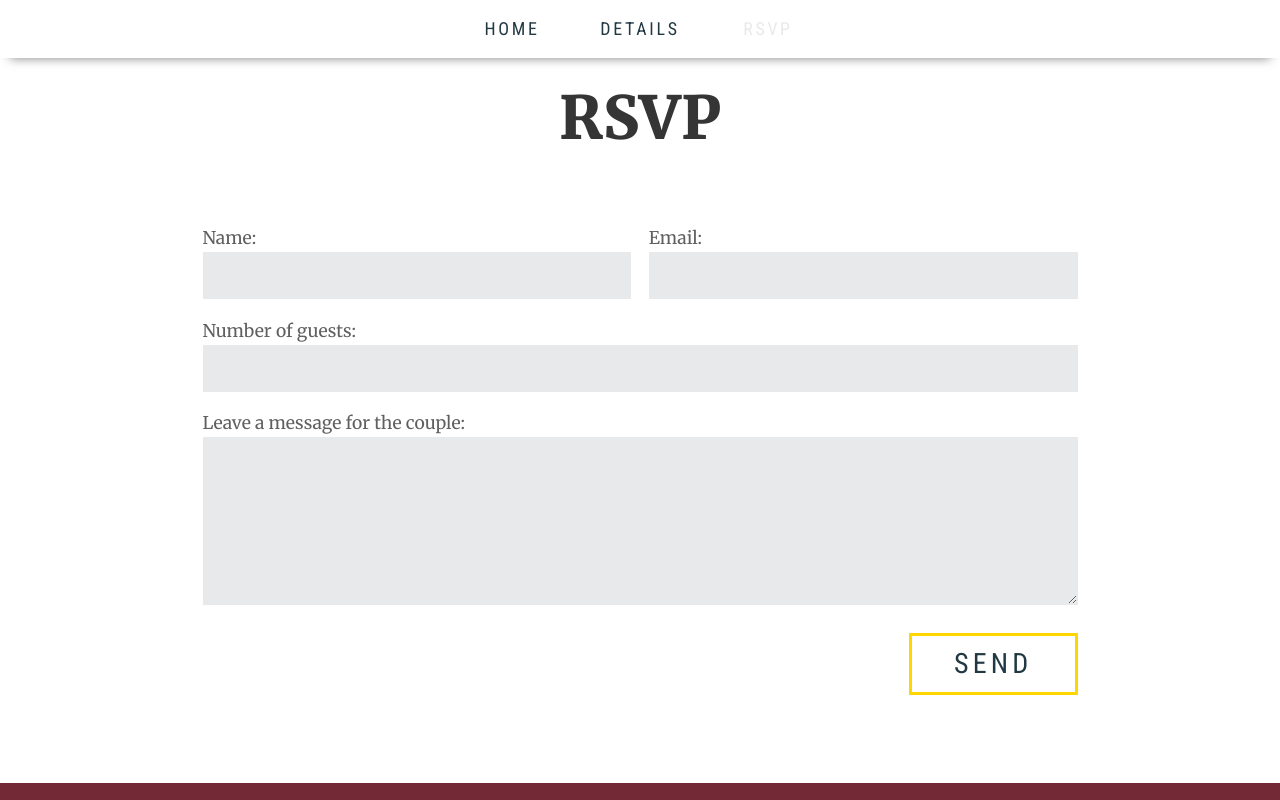
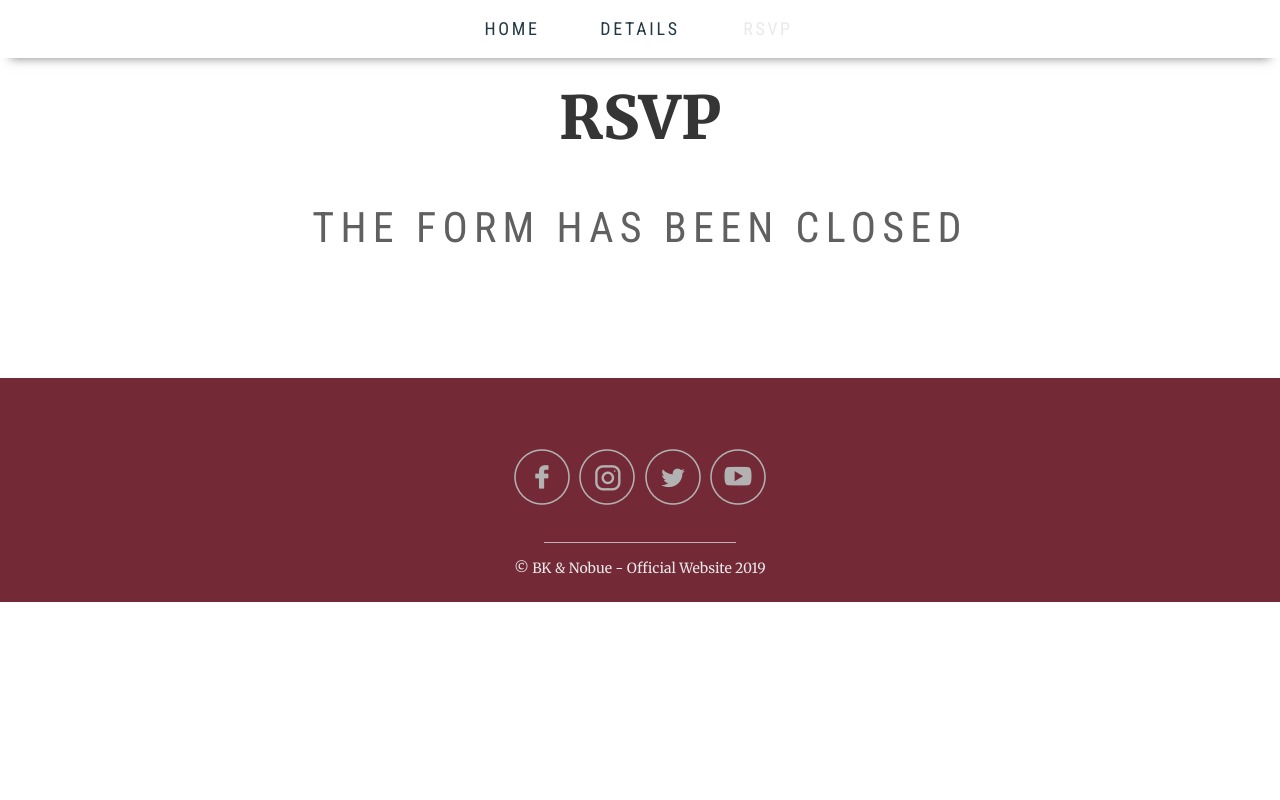
Before and after one commit to bhekanik/ourwedding.bhekani.com, a React (Create React App) app: page /contact in a window 1280 px wide. Shown: the top 800 px of the page. Built offline with nearby package versions, Linux system fonts and the light colour scheme; a web font is replaced by a local one.

Commit message:
Close RSVP form

```diff
--- a/src/components/Contact/Contact.js
+++ b/src/components/Contact/Contact.js
@@ -24,7 +24,8 @@ const Contact = () => {
   return (
     <section className="contact" id="contact">
       <h1>RSVP</h1>
-      <form
+      <h2>The form has been closed</h2>
+      {/* <form
         name="rsvp"
         method="POST"
         action="/success"
@@ -55,7 +56,7 @@ const Contact = () => {
         <button className="button form-button" type="submit">
           Send
         </button>
-      </form>
+      </form> */}
     </section>
   );
 };
--- a/src/components/Contact/contact.css
+++ b/src/components/Contact/contact.css
@@ -6,7 +6,8 @@
   /* background: var(--clr-background-dark); */
 }
 
-.contact h1 {
+.contact h1,
+.contact h2 {
   text-align: center;
 }
 
@@ -21,10 +22,10 @@ form {
       display: grid;
       grid-column-gap: 1em;
       grid-template-areas:
-        "name    email"
-        "number number"
-        "message message"
-        "   .    button";
+        'name    email'
+        'number number'
+        'message message'
+        '   .    button';
     }
 
     form .name {
@@ -83,7 +84,7 @@ textarea {
   color: #223843;
   text-transform: uppercase;
   line-height: 1;
-  font-family: "Roboto Condensed", sans-serif;
+  font-family: 'Roboto Condensed', sans-serif;
   font-weight: 400;
   padding: 0.5em 1.5em;
   cursor: pointer;
```
